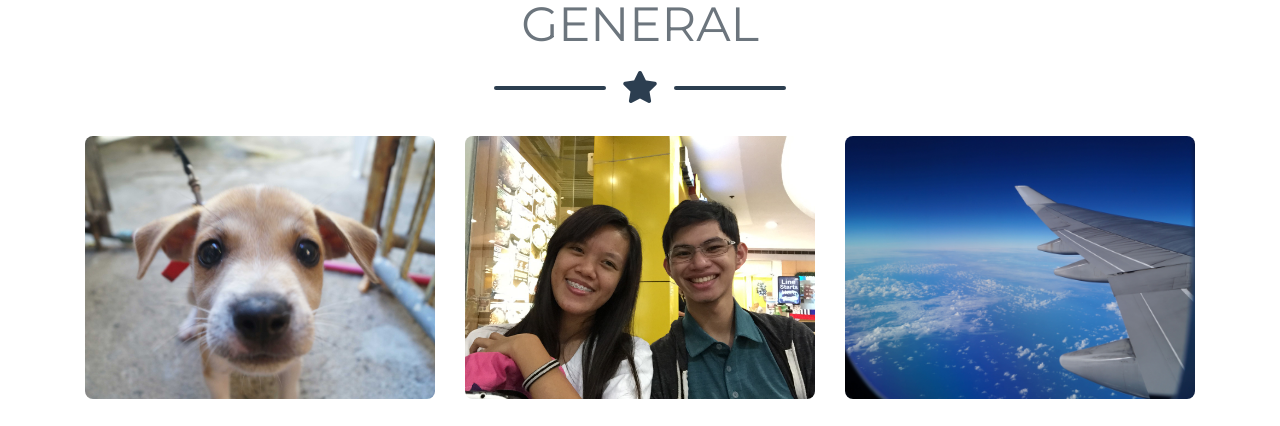
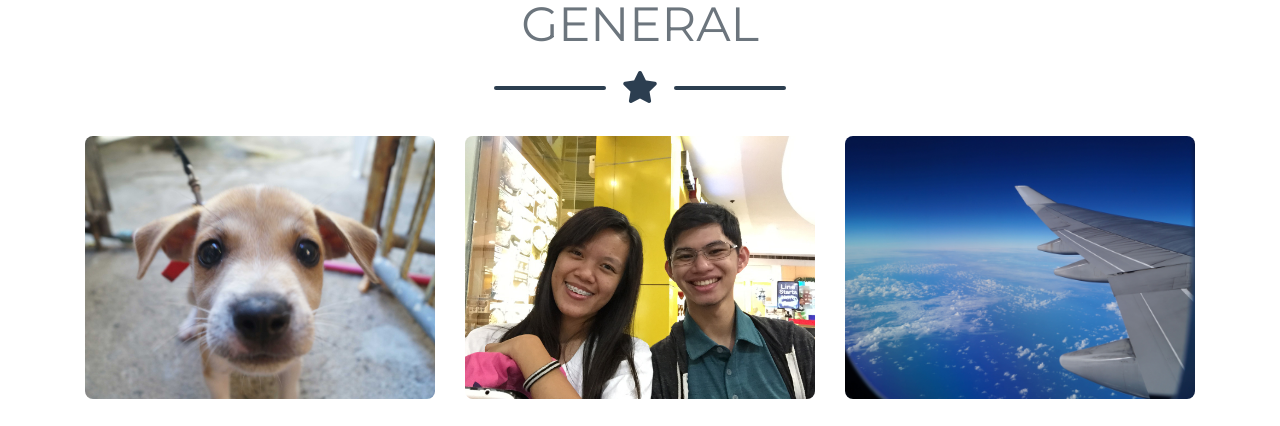
Before and after one commit to RandomosityKid/my-web-portfolio, a website with bundled scripts: page dist/index.html in a window 1280 px wide. Shown: the part 920-1346 px from the top of the page. Built offline with nearby package versions, Linux system fonts and the light colour scheme; grey boxes are pictures that could not be loaded.

Commit message:
Change to temp photo

```diff
--- a/dist/index.html
+++ b/dist/index.html
@@ -131,7 +131,7 @@
                   <i class="fas fa-plus fa-3x"></i>
                 </div>
               </div>
-              <img class="img-fluid" src="img/portfolio/1261.jpg" alt="">
+              <img class="img-fluid" src="img/portfolio/1270.jpg" alt="">
             </div>
           </div>
 
@@ -384,7 +384,7 @@
                     <div class="divider-custom-line"></div>
                   </div>
                   <!-- Portfolio Modal - Image -->
-                  <img class="img-fluid rounded mb-5" src="img/portfolio/1261.jpg" alt="">
+                  <img class="img-fluid rounded mb-5" src="img/portfolio/1270.jpg" alt="">
                   <!-- Portfolio Modal - Text -->
                   <p class="mb-5">Freelance photgrapher; Taken photos professinoally since 2013.</p>
                   <button class="btn btn-primary" href="#" data-dismiss="modal">
```
